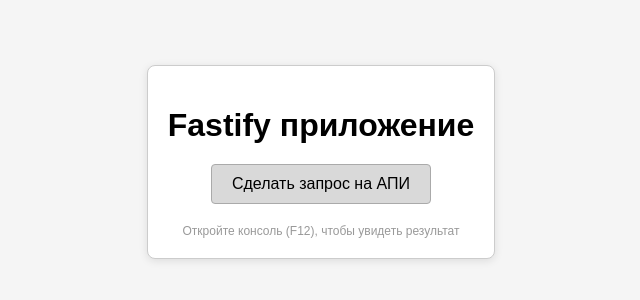
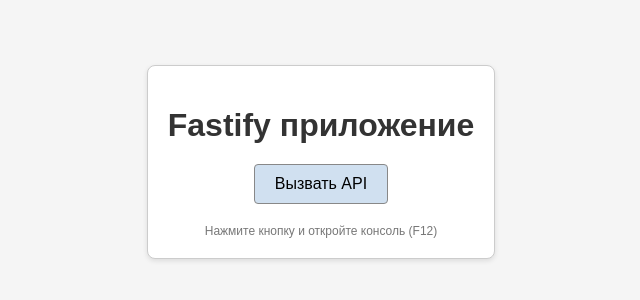
Before and after one commit to Liftjoper/SERVER, a website: page public/index.html in a window 1280 px wide. Shown: the part 238-538 px from the top of the page, without its empty margins (319-959 px from the left). Drawn offline with Linux system fonts and the light colour scheme.

Commit message:
index.html

```diff
--- a/public/index.html
+++ b/public/index.html
@@ -21,30 +21,32 @@
             background-color: white;
             border: 1px solid #ccc;
             border-radius: 8px;
-            box-shadow: 0 2px 8px rgba(0,0,0,0.1);
+            box-shadow: 0 2px 5px rgba(0,0,0,0.1);
         }
 
         h1 {
             margin-bottom: 20px;
+            color: #333;
         }
 
         button {
             padding: 10px 20px;
             font-size: 16px;
-            background-color: #d9d9d9;
+            background-color: #d0e0f0;
             color: #000;
-            border: 1px solid #aaa;
+            border: 1px solid #888;
             border-radius: 4px;
             cursor: pointer;
         }
 
         button:hover {
-            background-color: #bfbfbf;
+            background-color: #b0c8e0;
+            box-shadow: 0 2px 4px rgba(0,0,0,0.2);
         }
 
         .hint {
             font-size: 12px;
-            color: #999;
+            color: #777;
             margin-top: 20px;
         }
     </style>
@@ -52,8 +54,8 @@
 <body>
     <div class="container">
         <h1>Fastify приложение</h1>
-        <button id="apiButton">Сделать запрос на АПИ</button>
-        <div class="hint">Откройте консоль (F12), чтобы увидеть результат</div>
+        <button id="apiButton">Вызвать API</button>
+        <div class="hint">Нажмите кнопку и откройте консоль (F12)</div>
     </div>
 
     <script>
```
